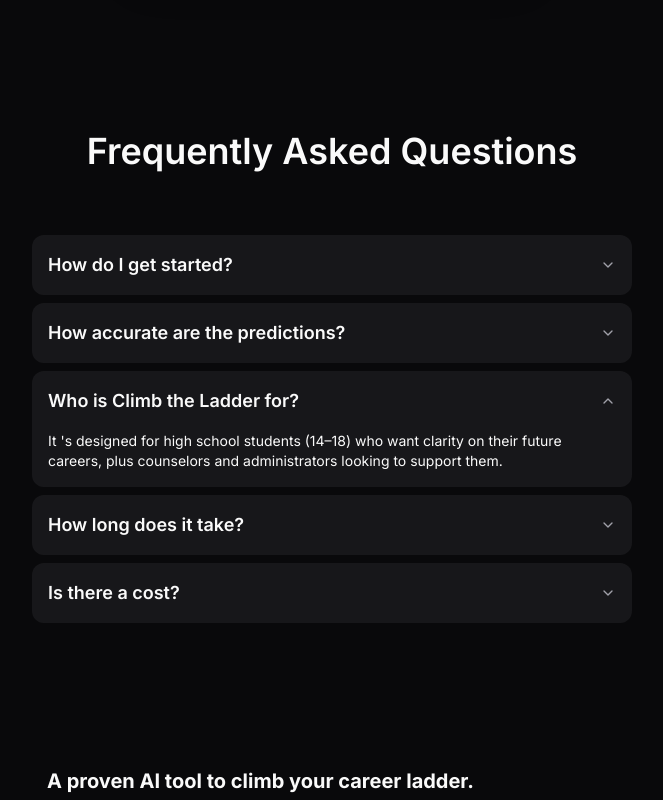
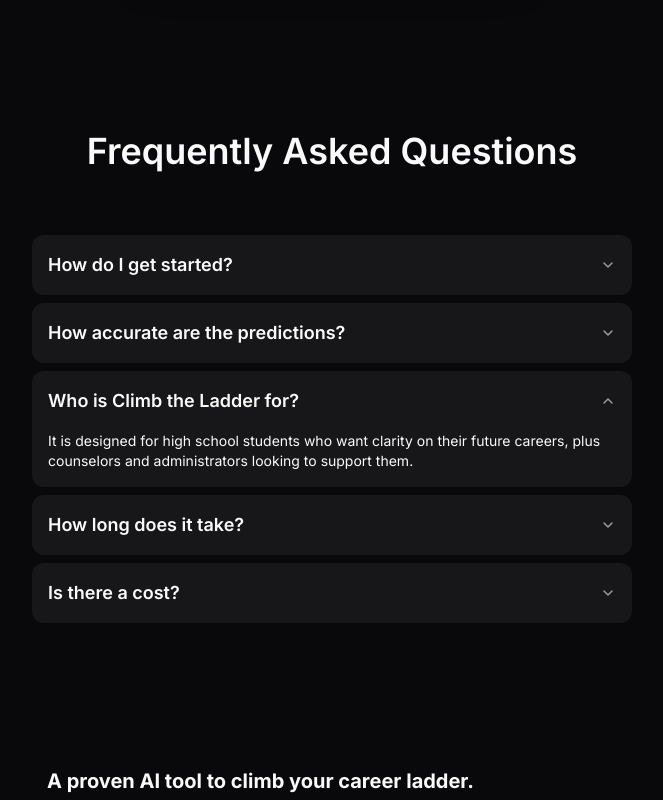
Before and after one commit to climb-the-ladder/recommender-frontend, a Next.js app: page / in a window 1280 px wide. Both pictures are taken after a click on the button "Who is Climb the Ladder for?". Shown: the part 5086-5886 px from the top of the page, without its empty margins (308-971 px from the left). Built offline with nearby package versions, Linux system fonts and the light colour scheme.

Commit message:
deployment fix

```diff
--- a/components/faq.tsx
+++ b/components/faq.tsx
@@ -46,9 +46,9 @@
         question: "Who is Climb the Ladder for?",
         answer: (
           <span>
-            It &apos;s designed for high school students (14–18) who want
-            clarity on their future careers, plus counselors and administrators
-            looking to support them.
+            It is designed for high school students who want clarity on their
+            future careers, plus counselors and administrators looking to
+            support them.
           </span>
         ),
       },
@@ -65,7 +65,7 @@
         question: "Is there a cost?",
         answer: (
           <span>
-            Climb the Ladder is free to try! We &apos;re committed to helping
+            Climb the Ladder is free to try! We are committed to helping
             students plan their futures at no initial cost.
           </span>
         ),
```
